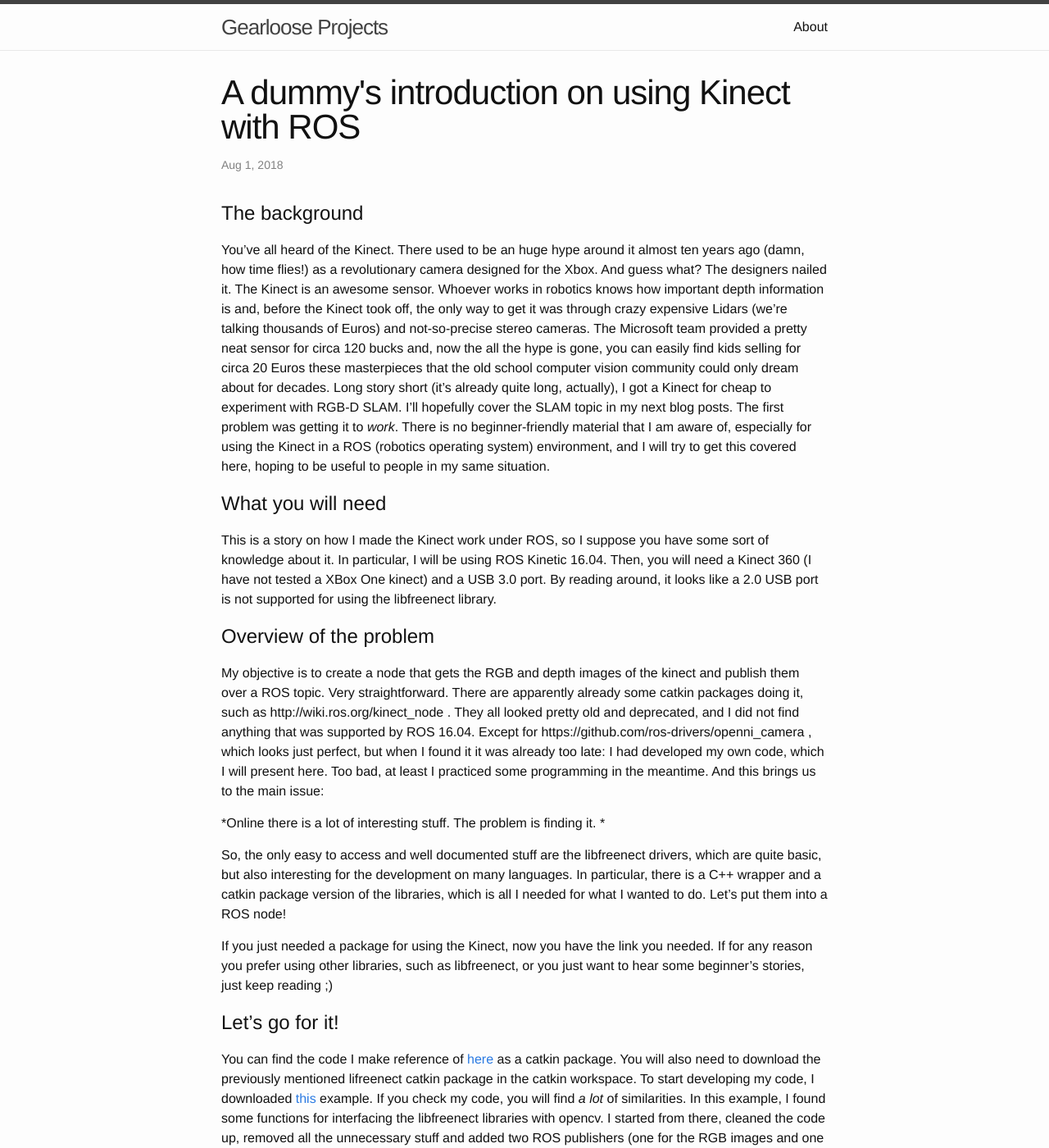
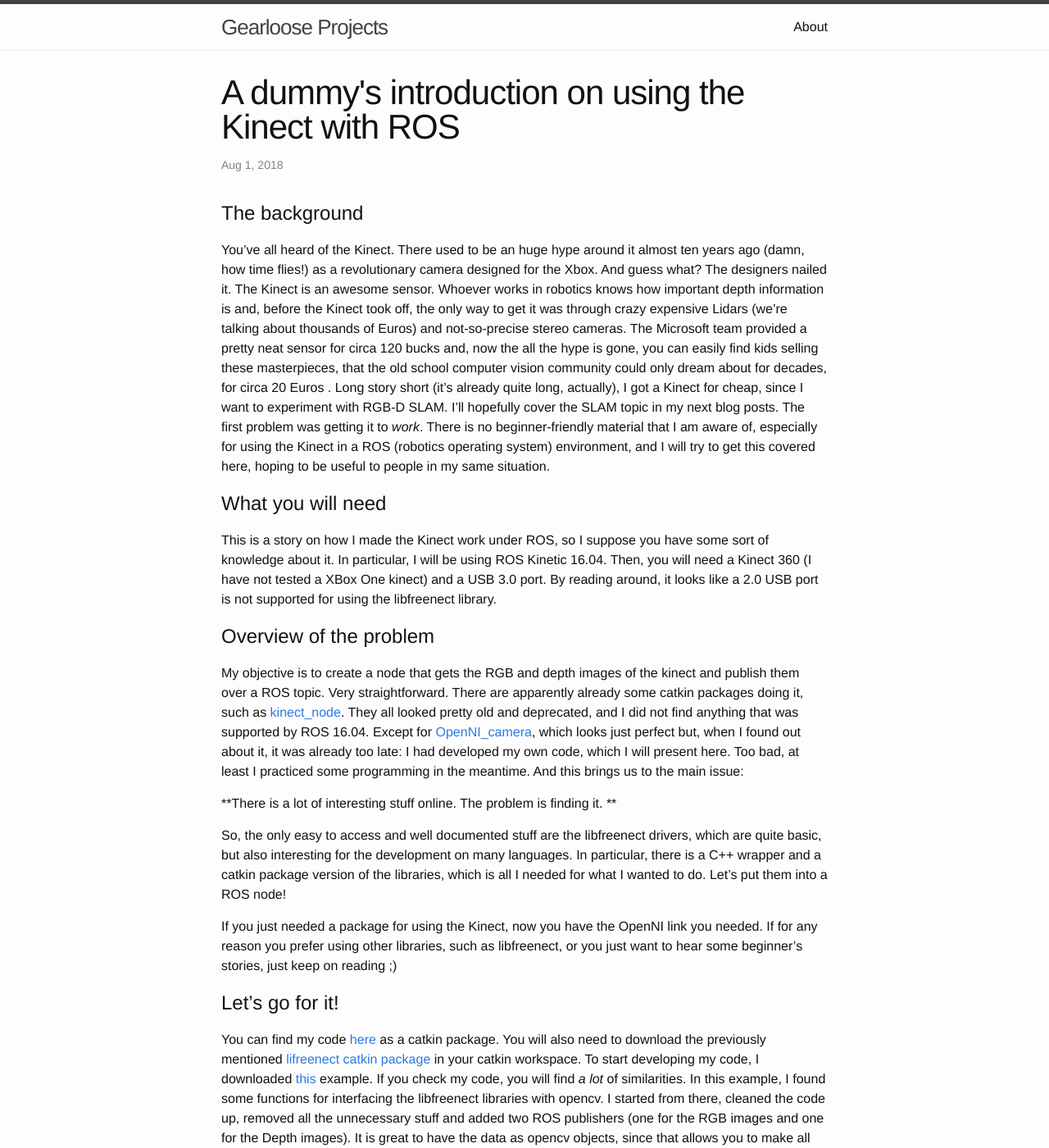
Before and after one commit to bemilio/bemilio.github.io, a Jekyll site: the page built from _posts/2018-08-01-Using Kinect under ROS.markdown, in a window 1280 px wide and 1400 px high. Shown: the whole window at 82% size. Built offline with Jekyll 4.4.1, drawn with Linux system fonts in a browser that asks for light colours; some of the changed text lies outside the part shown.

Commit message:
more fixes!

````diff
--- a/_posts/2018-08-01-Using Kinect under ROS.markdown
+++ b/_posts/2018-08-01-Using Kinect under ROS.markdown
@@ -1,14 +1,14 @@
 ---
 layout: post
-title:  "A dummy's introduction on using Kinect with ROS"
+title:  "A dummy's introduction on using the Kinect with ROS"
 date:   2018-08-01 16:17:58 +0200
 categories: jekyll update
 ---
 
 # The background
 
-You've all heard of the Kinect. There used to be an huge hype around it almost ten years ago (damn, how time flies!) as a revolutionary camera designed for the Xbox. And guess what? The designers nailed it. The Kinect is an awesome sensor. Whoever works in robotics knows how important depth information is and, before the Kinect took off, the only way to get it was through crazy expensive Lidars (we're talking thousands of Euros) and not-so-precise stereo cameras. The Microsoft team provided a pretty neat sensor for circa 120 bucks and, now the all the hype is gone, you can easily find kids selling for circa 20 Euros these masterpieces that the old school computer vision community could only dream about for decades.
-Long story short (it's already quite long, actually), I got a Kinect for cheap to experiment with RGB-D SLAM. I'll hopefully cover the SLAM topic in my next blog posts. The first problem was getting it to *work*. There is no beginner-friendly material that I am aware of, especially for using the Kinect in a ROS (robotics operating system) environment, and I will try to get this covered here, hoping to be useful to people in my same situation.
+You've all heard of the Kinect. There used to be an huge hype around it almost ten years ago (damn, how time flies!) as a revolutionary camera designed for the Xbox. And guess what? The designers nailed it. The Kinect is an awesome sensor. Whoever works in robotics knows how important depth information is and, before the Kinect took off, the only way to get it was through crazy expensive Lidars (we're talking about thousands of Euros) and not-so-precise stereo cameras. The Microsoft team provided a pretty neat sensor for circa 120 bucks and, now the all the hype is gone, you can easily find kids selling these masterpieces, that the old school computer vision community could only dream about for decades, for circa 20 Euros .
+Long story short (it's already quite long, actually), I got a Kinect for cheap, since I want to experiment with RGB-D SLAM. I'll hopefully cover the SLAM topic in my next blog posts. The first problem was getting it to *work*. There is no beginner-friendly material that I am aware of, especially for using the Kinect in a ROS (robotics operating system) environment, and I will try to get this covered here, hoping to be useful to people in my same situation.
 
 # What you will need
 
@@ -17,18 +17,18 @@
 # Overview of the problem
 
 My objective is to create a node that gets the RGB and depth images of the kinect and publish them over a ROS topic. Very straightforward.
-There are apparently already some catkin packages doing it, such as http://wiki.ros.org/kinect_node . They all looked pretty old and deprecated, and I did not find anything that was supported by ROS 16.04. Except for https://github.com/ros-drivers/openni_camera , which looks just perfect, but when I found it it was already too late: I had developed my own code, which I will present here. Too bad, at least I practiced some programming in the meantime. And this brings us to the main issue:
+There are apparently already some catkin packages doing it, such as [kinect_node](http://wiki.ros.org/kinect_node). They all looked pretty old and deprecated, and I did not find anything that was supported by ROS 16.04. Except for [OpenNI_camera](https://github.com/ros-drivers/openni_camera), which looks just perfect but, when I found out about it, it was already too late: I had developed my own code, which I will present here. Too bad, at least I practiced some programming in the meantime. And this brings us to the main issue:
 
-*Online there is a lot of interesting stuff. The problem is finding it. *
+**There is a lot of interesting stuff online. The problem is finding it. **
 
 So, the only easy to access and well documented stuff are the libfreenect drivers, which are quite basic, but also interesting for the development on many languages. In particular, there is a C++ wrapper and a catkin package version of the libraries, which is all I needed for what I wanted to do. Let's put them into a ROS node!
 
-If you just needed a package for using the Kinect, now you have the link you needed. If for any reason you prefer using other libraries, such as libfreenect, or you just want to hear some beginner's stories, just keep reading ;)
+If you just needed a package for using the Kinect, now you have the OpenNI link you needed. If for any reason you prefer using other libraries, such as libfreenect, or you just want to hear some beginner's stories, just keep on reading ;)
 
 # Let's go for it!
 
-You can find the code I make reference of  [here](https://github.com/bemilio/kinect_publisher) as a catkin package.
-You will also need to download the previously mentioned lifreenect catkin package in the catkin workspace. To start developing my code, I downloaded [this](https://openkinect.org/wiki/C%2B%2BOpenCvExample) example. If you check my code, you will find *a lot* of similarities. In this example, I found some functions for interfacing the libfreenect libraries with opencv. I started from there, cleaned the code up, removed all the unnecessary stuff and added two ROS publishers (one for the RGB images and one for the Depth images). It is great to have the data as opencv objects, since that allows you to make all the magic of computer vision you want. These publishers use cvbridge to transform the opencv's Mat objects to a ROS message. The result can be found in the class defined [here](https://github.com/bemilio/kinect_publisher/blob/master/src/KinectDevice.cpp). And well, the usage of this class is very easy and you can read it in the [node](https://github.com/bemilio/kinect_publisher/blob/master/src/kinect_publisher_node.cpp) code:
+You can find my code [here](https://github.com/bemilio/kinect_publisher) as a catkin package.
+You will also need to download the previously mentioned [lifreenect catkin package](https://github.com/ros-drivers/libfreenect/tree/ros-devel) in your catkin workspace. To start developing my code, I downloaded [this](https://openkinect.org/wiki/C%2B%2BOpenCvExample) example. If you check my code, you will find _a lot_ of similarities. In this example, I found some functions for interfacing the libfreenect libraries with opencv. I started from there, cleaned the code up, removed all the unnecessary stuff and added two ROS publishers (one for the RGB images and one for the Depth images). It is great to have the data as opencv objects, since that allows you to make all the magic of computer vision you want. These publishers use *cvbridge* to transform the opencv's Mat objects to a ROS message. The result can be found in the class defined [here](https://github.com/bemilio/kinect_publisher/blob/master/src/KinectDevice.cpp). And well, the usage of this class is very easy and you can read it in the [node](https://github.com/bemilio/kinect_publisher/blob/master/src/kinect_publisher_node.cpp) code:
 
 
 ```
@@ -38,7 +38,7 @@
 device.initializePublication(node);
 ros::Rate loop_rate(40);
 while(node.ok()){
-	\\Keep publishing the Kinect data
+	\\Keep on publishing the Kinect data
 	device.retrieveRGBD(node, rgbMat, depthMat);
 	loop_rate.sleep();
 }
@@ -50,7 +50,8 @@
 ```
 catkin build kinect_publisher
 ```
-and then run it through
+If catkin complains about dependancies, just download the packages he requests and put them in your workspace :)
+Then, run it with the command:
 ```
 roslaunch kinect_publisher kinect_publisher.launch
 ```
````
Also changed, not shown: other parts of _posts/2018-08-01-Using Kinect under ROS.markdown (+2 -2 lines).
